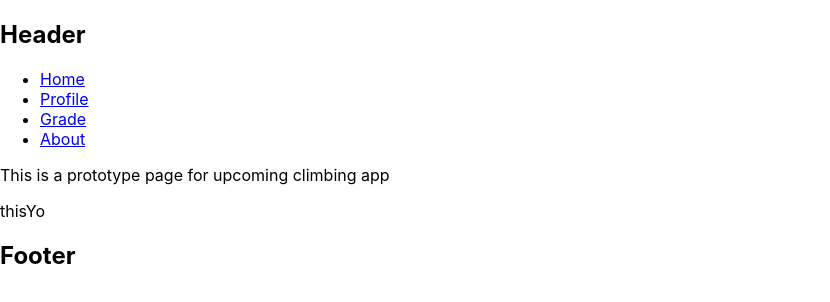
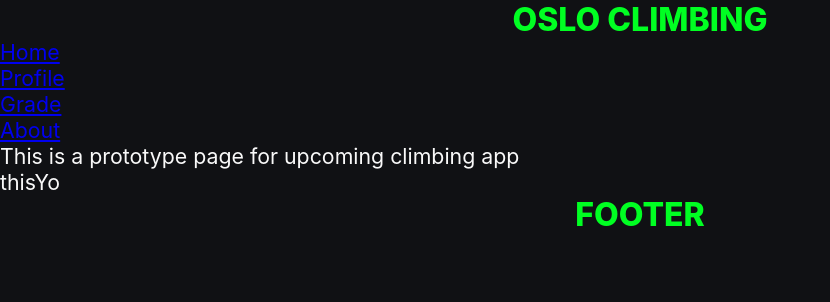
Before and after one commit to b3arrr/Climbing_Web_App, a React (Create React App) app: page /about in a window 1280 px wide. Shown: the top 302 px of the page, without its empty margins (0-830 px from the left). Built offline with nearby package versions, Linux system fonts and the light colour scheme.

Commit message:
some style, and more logic for gradingPage

```diff
--- a/src/App.css
+++ b/src/App.css
@@ -1,13 +1,39 @@
-#grades {
-  background-color: rgb(167, 167, 167);
-  display: flex;
-  justify-content:space-evenly;
-  align-items: center;
-  gap: 40px;
+:root {
+    --background: #101114;
+    --primary-color: #1C1D20;
+    --secondary-color: #4A4D57;
+    --accent-color: #00ff22;
+    --text-color: #F9F9F9;
+}
+* {
+   margin: 0;
+   padding: 0;
+}
+html {
+  font-family: 'Segoe UI', Tahoma, Geneva, Verdana, sans-serif;
+  font-size: 16pt;
+  color: var(--text-color);
+}
 
+body {
+  background-color: var(--background);
+}
 
+h1{
+  font-weight: 800;
+  text-transform: uppercase;
+  text-align:center;
+  color: var(--accent-color);
 }
 button {
-  display: flex;
-  background-color: aqua;
+  background-color: #04AA6D; /* Green */
+  border: none;
+  text-transform:lowercase;
+  font-size:1em;
+  color: var(--text-color);
+  padding: 20px 30px;
+  text-align: center;
+  border-radius: 10px;
+  text-decoration: none;
+  display: inline-block;
 }
--- a/src/components/Circles.jsx
+++ /dev/null
@@ -1,23 +0,0 @@
-import React, { useState } from "react";
-
-function Circles({ color }) {
-    const [count, setCount] = useState(0);
-
-    const handleClickMinus = () => setCount(count - 1);
-    const handleClickPlus = () => setCount(count + 1);
-
-    if (count == -1) {
-        handleClickPlus();
-    }
-
-    return (
-        <div>
-            <button onClick={handleClickMinus}>-</button>
-            <p>{count}</p>
-            <button onClick={handleClickPlus}>+</button>
-            <p>{color}</p>
-        </div>
-    );
-}
-
-export default Circles;
--- a/src/components/Header.jsx
+++ b/src/components/Header.jsx
@@ -4,7 +4,7 @@ function Header() {
     return (
         <>
             <nav>
-                <h1>Header</h1>
+                <h1>Oslo Climbing</h1>
                 <ul>
                     <li>
                         <Link to="/">Home</Link>
--- a/src/pages/GradePage.jsx
+++ b/src/pages/GradePage.jsx
@@ -1,12 +1,9 @@
 import ContainerBlock from "../components/ContainerBlock";
-import Circles from "../components/Circles";
+import Grading from "../components/Grading";
 export default function GradePage() {
     return (
-         <ContainerBlock>
-            <Circles/>
-            <p>hello</p>
-          </ContainerBlock>
-
-
+        <ContainerBlock>
+            <Grading />
+        </ContainerBlock>
     );
 }
```
